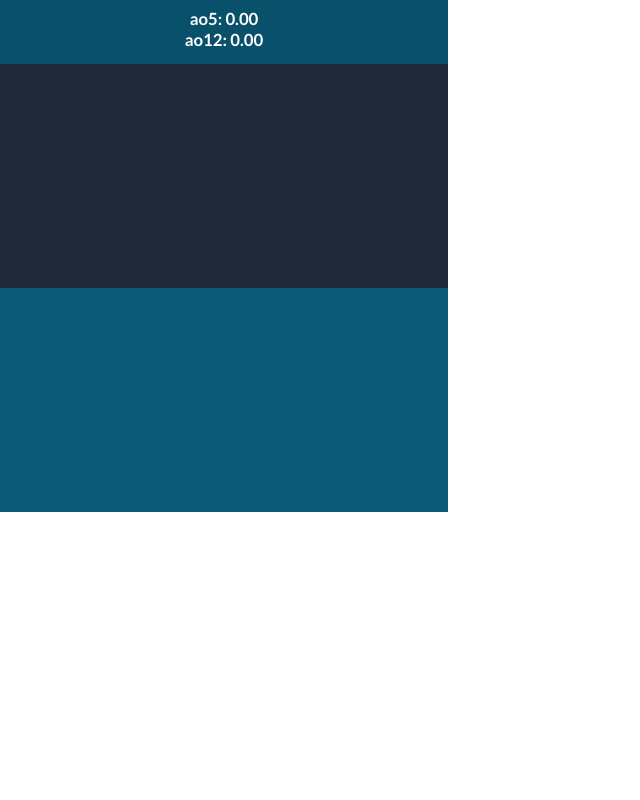
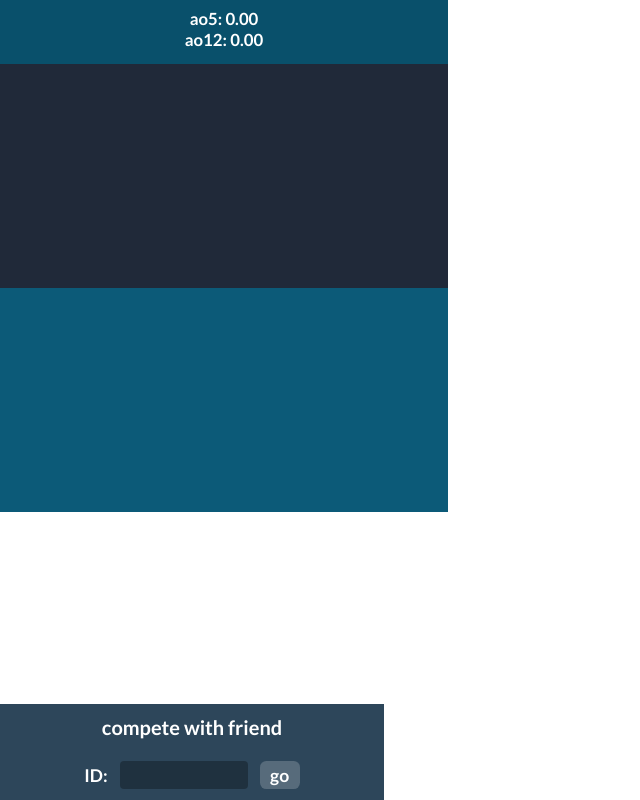
Before and after one commit to pawelkaczoruk/pk-timer, a Vue app: page / in a window 1280 px wide. Shown: the part 304-1104 px from the top of the page, without its empty margins (0-640 px from the left). Before the commit the page ends 1008 px from the top, so only its background shows below. Built offline with nearby package versions, Linux system fonts and the light colour scheme.

Commit message:
create Compete.vue component and add basic styles

```diff
--- a/src/App.vue
+++ b/src/App.vue
@@ -7,6 +7,7 @@
     <Cube />
     <Graph />
     <Extra />
+    <Compete />
   </div>
 </template>
 
@@ -18,6 +19,7 @@ import Display from './components/Display'
 import Graph from './components/Graph'
 import Extra from './components/Extra'
 import SelectPanel from './components/SelectPanel'
+import Compete from './components/Compete'
 
 export default {
   name: 'App',
@@ -28,7 +30,8 @@ export default {
     Display,
     Graph,
     Extra,
-    SelectPanel
+    SelectPanel,
+    Compete
   }
 }
 </script>
--- a/src/assets/styles/variables.scss
+++ b/src/assets/styles/variables.scss
@@ -9,4 +9,5 @@
   --yale-blue: #09506B;
   --sapphire-blue: #0C5A78;
   --denim-blue: #0C2233;
+  --aegan-blue: #2D465A;
 }
--- /dev/null
+++ b/src/components/Compete.vue
@@ -0,0 +1,58 @@
+<template>
+  <div class="compete">
+    <p>compete with friend</p>
+    <form>
+      <label for="id">ID:</label>
+      <input id="id" type="text">
+      <button>go</button>
+    </form>
+  </div>
+</template>
+
+<script>
+export default {
+  name: 'Compete'
+}
+</script>
+
+<style lang="scss" scoped>
+
+.compete {
+  width: 30vw;
+  height: 6em;
+  background: var(--aegan-blue);
+  display:flex;
+  flex-direction: column;
+  align-items: center;
+  justify-content: space-around;
+
+  p {
+    font-size: 1.25em;
+  }
+
+  label {
+    font-size: 1.1rem;
+  }
+
+  input {
+    height: 1.75rem;
+    width: 6rem;
+    background: rgba(0, 0, 0, 0.3);
+    border: none;
+    border-radius: 4px;
+    padding: 0 1rem;
+    font-size: 1.1rem;
+    margin: 0 .75rem;
+  }
+
+  button {
+    height: 1.75rem;
+    width: 2.5rem;
+    background: rgba(255, 255, 255, 0.2);
+    font-size: 1.1rem;
+    border: none;
+    border-radius: .4rem;
+  }
+}
+
+</style>
--- a/src/components/SelectPanel.vue
+++ b/src/components/SelectPanel.vue
@@ -48,7 +48,7 @@ export default {
   }
 
   select {
-    background: rgba(71, 71, 71, 0.287);
+    background: rgba(0, 0, 0, 0.45);
     border: none;
     border-radius: .4rem;
     opacity: .5;
```
